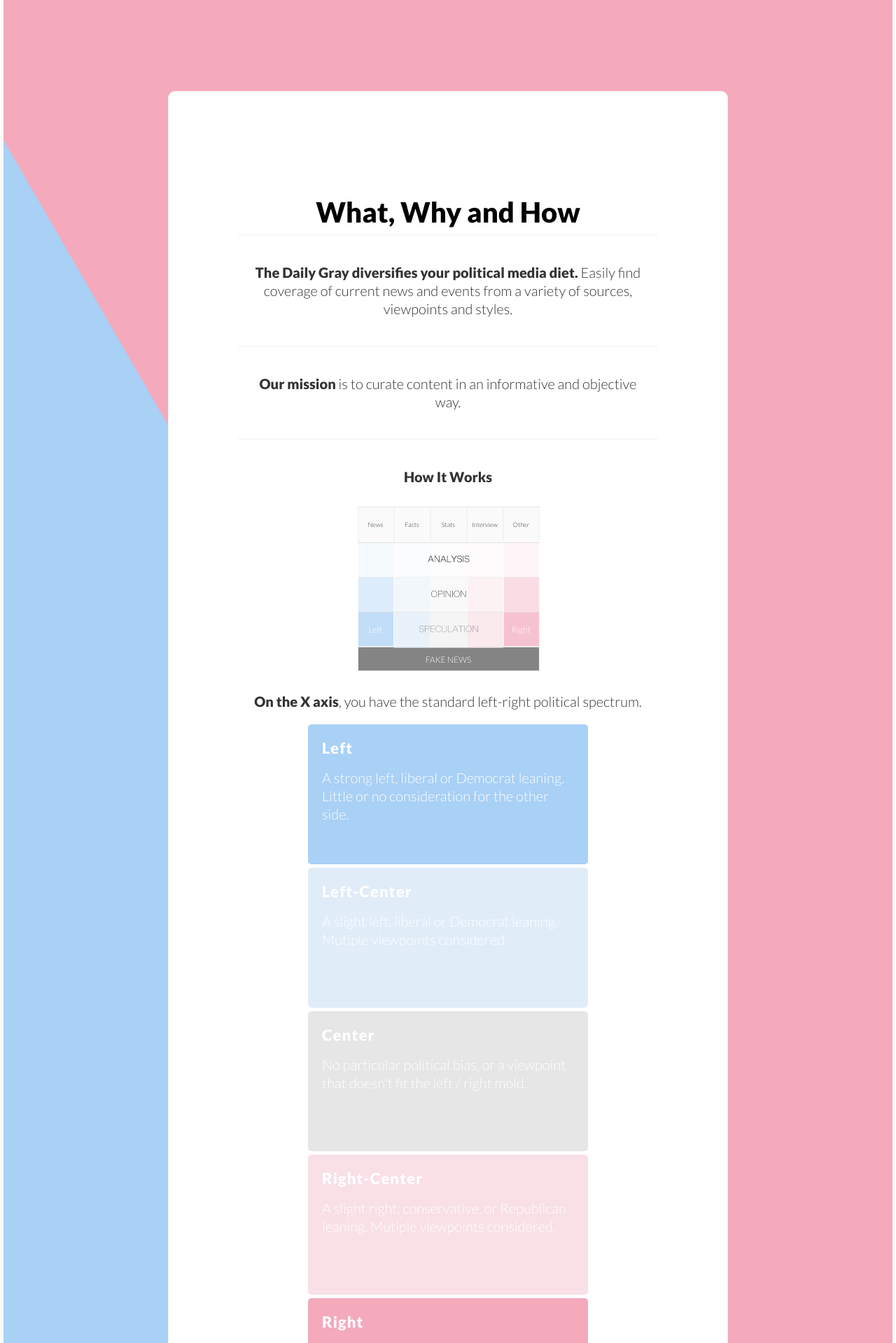
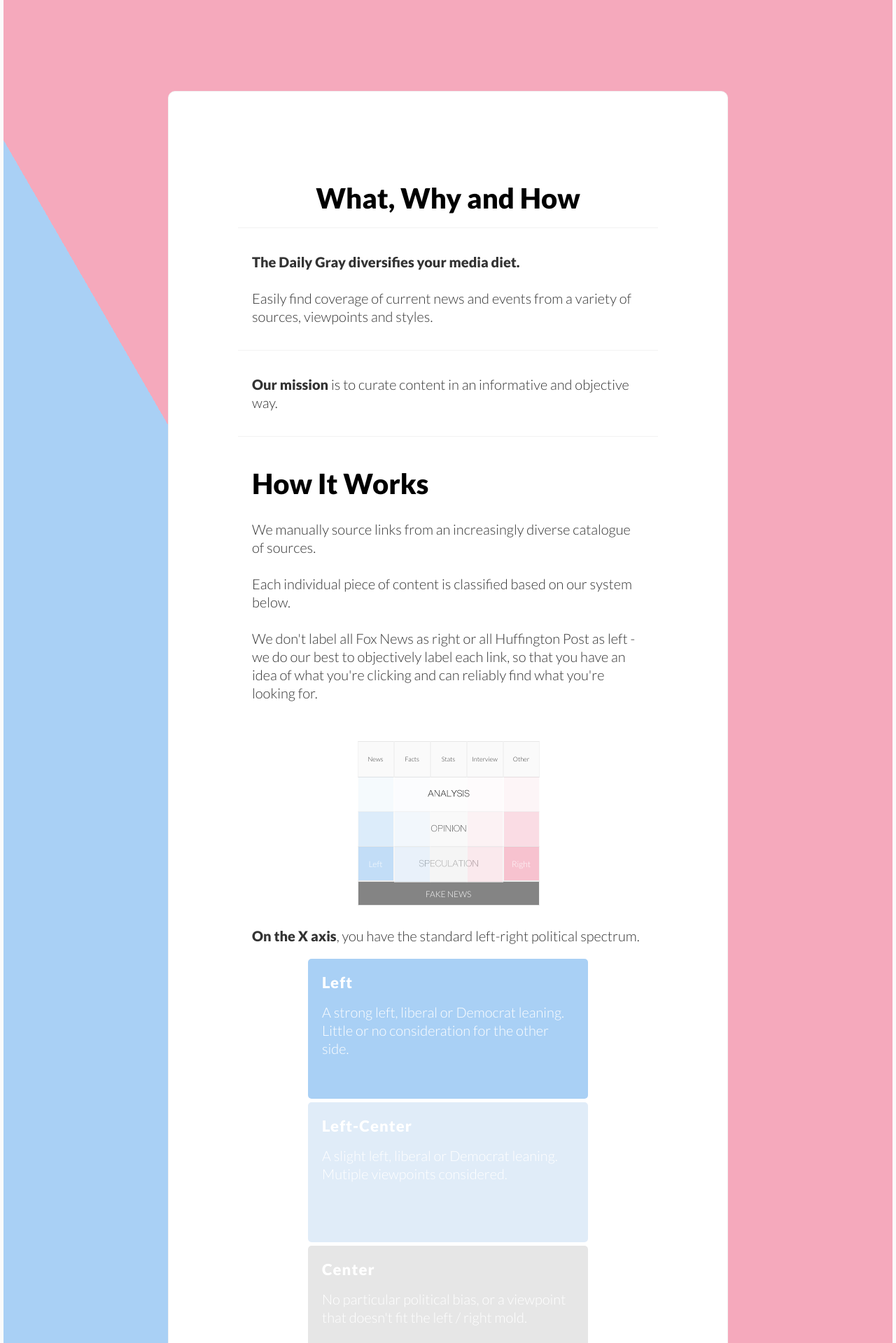
Before and after one commit to ryanjyost/The-Daily-Gray, a Node server app: page /how-it-works in a window 1280 px wide. Shown: the top 1919 px of the page at 70% size. Run offline with Node 20, Linux system fonts and the light colour scheme; some libraries are stand-ins or nearby versions.

Commit message:
change to The Daily Gray, refine how it works page

```diff
--- a/public/stylesheets/style.css
+++ b/public/stylesheets/style.css
@@ -634,7 +634,7 @@
 	position: absolute;
 }
 
-#sign-up-header{
+#sign-up-header {
 	text-align: center;
 	font-weight: 900;
 	color: #000;
@@ -733,12 +733,28 @@
 		border-top: 1px solid #f2f2f2;
 		width: 90%;
 		margin: auto;
-		padding: 20px 10px;
+		padding:15px 10px;
 		max-width: 600px;
 	}
 
+	.section h3{
+		text-align: left;
+		font-weight: 900;
+		color: #000;
+		padding: 10px;
+	}
+
+	#how-it-works-header {
+		text-align: center;
+		font-weight: 900;
+		color: #000;
+		width: 90%;
+		max-width: 600px;
+		margin: auto;
+	}
+
 		.section h2, h4{
-			text-align: center;
+			text-align: left;
 			padding: 10px;
 			line-height: 1.3;
 		}
--- a/views/pages/howItWorks.ejs
+++ b/views/pages/howItWorks.ejs
@@ -7,12 +7,13 @@
   <div id="main-cont-with-background">
       <div id="how-it-works-container">
 
-        <h3 id="sign-up-header">What, Why and How</h3>
+
+        <h3 id="how-it-works-header">What, Why and How</h3><br>
 
         <div class="section">
           <h4><strong>
-            The Daily Gray diversifies your political media diet.
-          </strong> Easily find coverage of current news and events from a variety of sources, viewpoints and styles.
+            The Daily Gray diversifies your media diet.
+          </strong> <br><br>Easily find coverage of current news and events from a variety of sources, viewpoints and styles.
           </h4>
         </div>
 
@@ -25,7 +26,16 @@
 
           <!-- Rating System -->
           <div class="section">
-           <h4><strong>How It Works</strong></h4>
+           <h3><strong>How It Works</strong></h3>
+           <h4>
+             We manually source links from an increasingly diverse catalogue of sources. <br><br>
+
+             Each individual piece of content is classified based on our system below. <br><br>
+
+             We don't label all Fox News as right or all Huffington Post as left - we do our best to objectively label each link, so that you have an idea of what you're clicking and can reliably find what you're looking for.<br><br>
+           </h4>
+
+
             <div id="map-preview">
               <% include ../partials/map.ejs %>
             </div>
@@ -104,6 +114,11 @@
 
         </h4>
 
+
+        <div class="section">
+          <h4>We know our system isn't perfect, but we think it can help make some sense of the craziness that is online media. Feel free to tell us what you think at <a href="mailto:contact@thedailygray.com">contact@thedailygray.com.</a></h4>
+        </div>
+
         <a id="home-from-signup-success" href="http://www.mediabiasmap.com">Go to the homepage</a>
      </div>
   </div>
```
